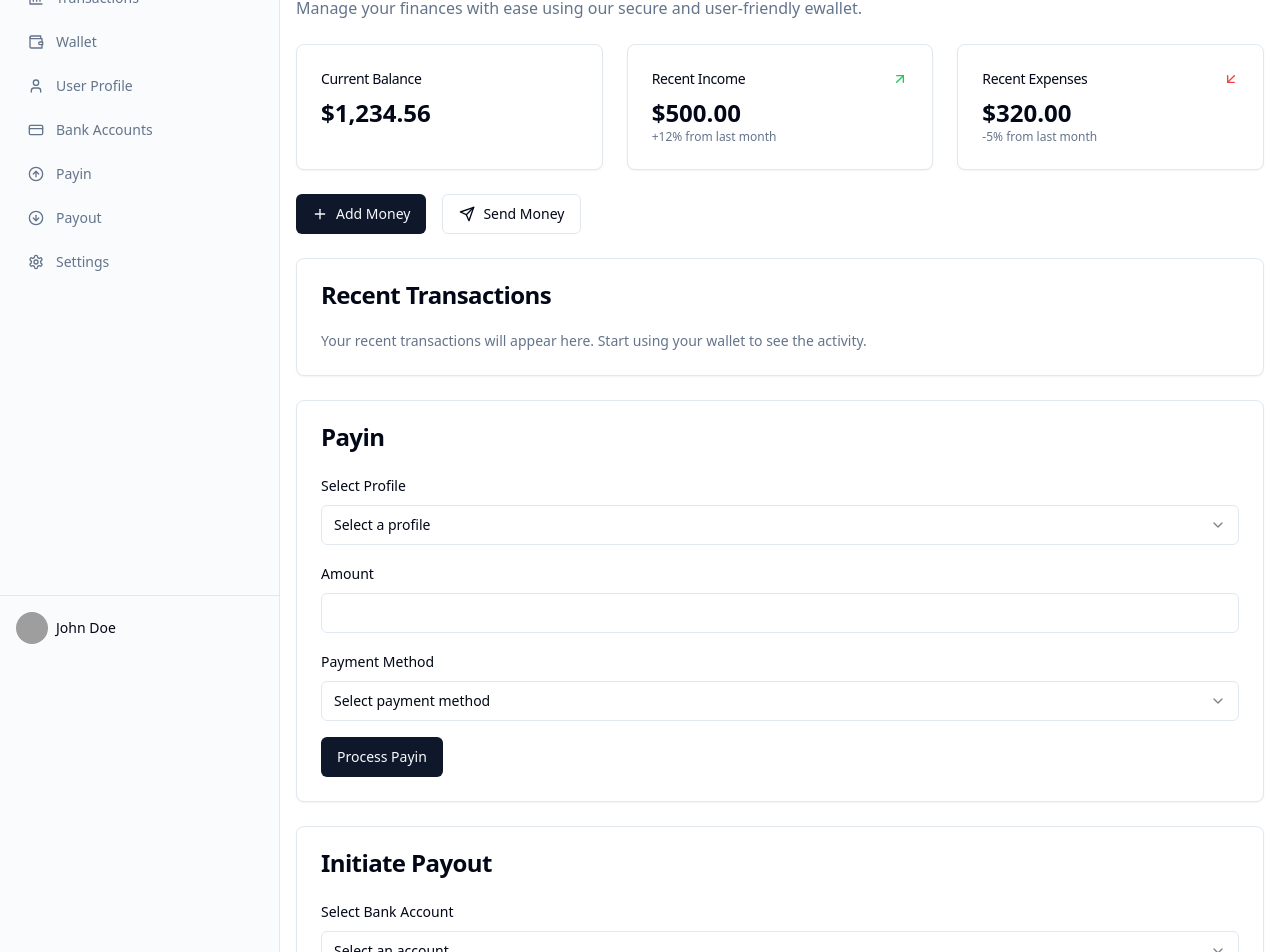
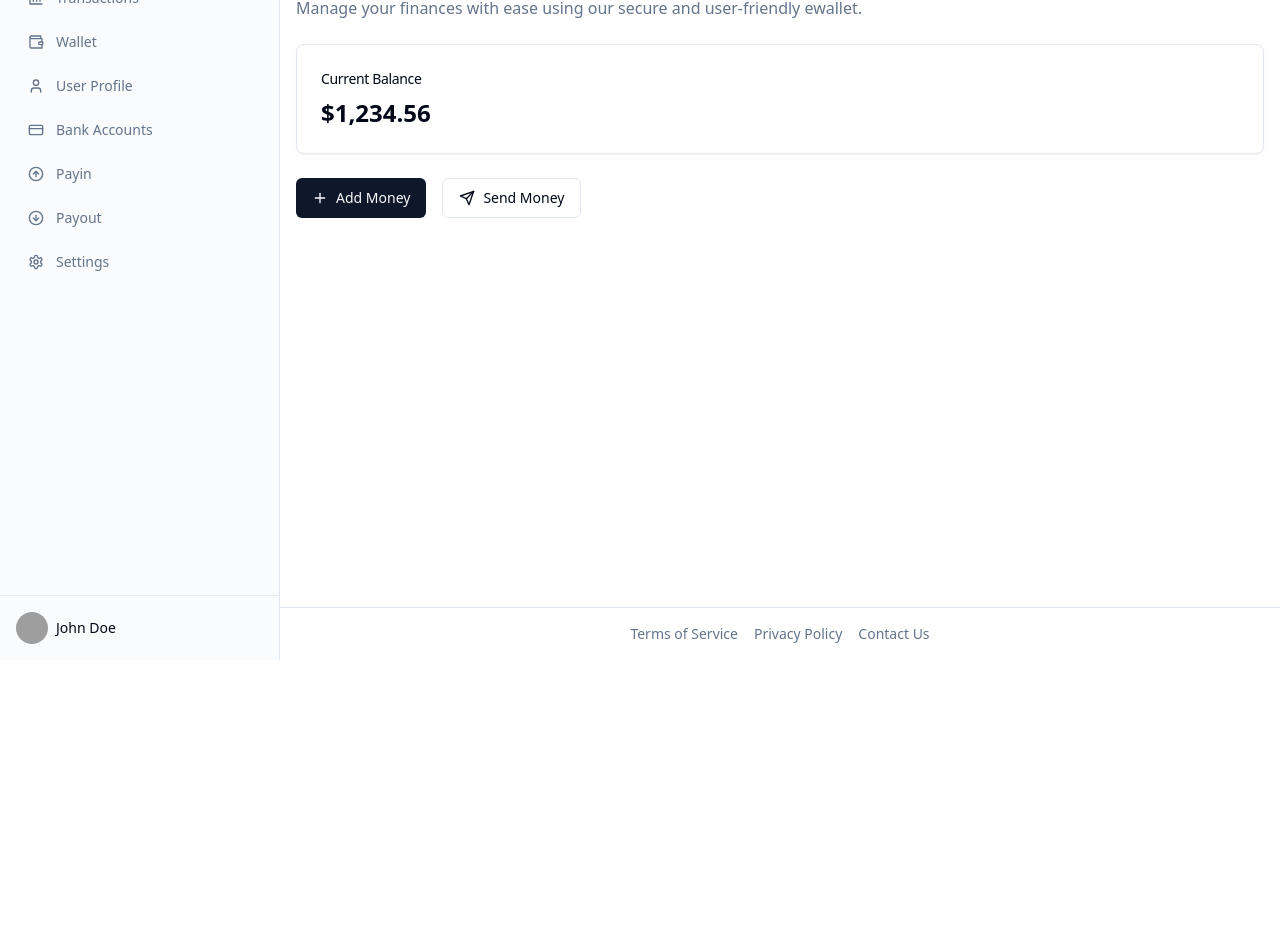
Before and after one commit to GPT-Engineer-App/nexuspay-ewallet, a React (Vite) app: page / in a window 1280 px wide. Shown: the part 140-1092 px from the top of the page. After the commit the page ends 800 px from the top, so only its background shows below. Built offline with nearby package versions, Linux system fonts and the light colour scheme; grey boxes are pictures that could not be loaded.

Commit message:
Update Index page with modal popups for Add Money and Send Money forms

```diff
--- a/src/components/PaymentComponent.jsx
+++ b/src/components/PaymentComponent.jsx
@@ -1,18 +1,12 @@
-import React, { useState, useEffect } from 'react';
+import React, { useState } from 'react';
 import { processPayin } from '@/lib/apiService';
 import { Button } from "@/components/ui/button";
-import { Card, CardContent, CardHeader, CardTitle } from "@/components/ui/card";
 import { Input } from "@/components/ui/input";
 import { Label } from "@/components/ui/label";
 import { useToast } from "@/components/ui/use-toast";
 import { Select, SelectContent, SelectItem, SelectTrigger, SelectValue } from "@/components/ui/select";
 
 const PaymentComponent = () => {
-  const [profiles, setProfiles] = useState([
-    { id: 1, name: "John Doe", email: "john@example.com", mobilenumber: "1234567890", address: "123 Main St" },
-    { id: 2, name: "Jane Smith", email: "jane@example.com", mobilenumber: "0987654321", address: "456 Elm St" },
-  ]);
-  const [selectedProfile, setSelectedProfile] = useState(null);
   const [payinData, setPayinData] = useState({
     name: "",
     email: "",
@@ -26,23 +20,6 @@ const PaymentComponent = () => {
 
   const [loading, setLoading] = useState(false);
   const { toast } = useToast();
-
-  useEffect(() => {
-    if (selectedProfile) {
-      setPayinData(prevData => ({
-        ...prevData,
-        name: selectedProfile.name,
-        email: selectedProfile.email,
-        mobilenumber: selectedProfile.mobilenumber,
-        address: selectedProfile.address,
-      }));
-    }
-  }, [selectedProfile]);
-
-  const handleProfileChange = (profileId) => {
-    const profile = profiles.find(p => p.id.toString() === profileId);
-    setSelectedProfile(profile);
-  };
 
   const handleInputChange = (e) => {
     const { name, value } = e.target;
@@ -70,27 +47,7 @@ const PaymentComponent = () => {
   };
 
   return (
-    <Card>
-      <CardHeader>
-        <CardTitle>Payin</CardTitle>
-      </CardHeader>
-      <CardContent>
     <form onSubmit={handlePayin} className="space-y-4">
-          <div className="space-y-2">
-            <Label htmlFor="profile">Select Profile</Label>
-            <Select onValueChange={handleProfileChange}>
-              <SelectTrigger>
-                <SelectValue placeholder="Select a profile" />
-              </SelectTrigger>
-              <SelectContent>
-                {profiles.map((profile) => (
-                  <SelectItem key={profile.id} value={profile.id.toString()}>
-                    {profile.name}
-                  </SelectItem>
-                ))}
-              </SelectContent>
-            </Select>
-          </div>
       <div className="space-y-2">
         <Label htmlFor="amount">Amount</Label>
         <Input
@@ -115,12 +72,10 @@ const PaymentComponent = () => {
           </SelectContent>
         </Select>
       </div>
-          <Button type="submit" disabled={loading}>
-            {loading ? 'Processing Payin...' : 'Process Payin'}
+      <Button type="submit" disabled={loading} className="w-full">
+        {loading ? 'Processing...' : 'Add Money'}
       </Button>
     </form>
-      </CardContent>
-    </Card>
   );
 };
 
--- a/src/components/PayoutComponent.jsx
+++ b/src/components/PayoutComponent.jsx
@@ -1,14 +1,16 @@
 import React, { useState } from 'react';
-import { Card, CardContent, CardHeader, CardTitle } from "@/components/ui/card";
+import { Card, CardContent } from "@/components/ui/card";
 import { Button } from "@/components/ui/button";
 import { Input } from "@/components/ui/input";
 import { Label } from "@/components/ui/label";
 import { Select, SelectContent, SelectItem, SelectTrigger, SelectValue } from "@/components/ui/select";
 import { useToast } from "@/components/ui/use-toast";
+import { processPayout } from '@/lib/apiService';
 
 const PayoutComponent = () => {
   const [selectedAccount, setSelectedAccount] = useState('');
   const [amount, setAmount] = useState('');
+  const [loading, setLoading] = useState(false);
   const { toast } = useToast();
 
   // Mock data for saved bank accounts
@@ -25,22 +27,32 @@ const PayoutComponent = () => {
     setAmount(e.target.value);
   };
 
-  const handleSubmit = (e) => {
+  const handleSubmit = async (e) => {
     e.preventDefault();
-    // TODO: Implement payout logic and API call
-    console.log('Payout submitted:', { selectedAccount, amount });
+    setLoading(true);
+    try {
+      const payoutData = {
+        accountId: selectedAccount,
+        amount: parseFloat(amount),
+        // Add other necessary fields for payout
+      };
+      const result = await processPayout(payoutData);
       toast({
         title: "Payout Initiated",
         description: `Payout of $${amount} to account ${selectedAccount} has been initiated.`,
       });
+    } catch (error) {
+      toast({
+        title: "Payout Error",
+        description: error.message,
+        variant: "destructive",
+      });
+    } finally {
+      setLoading(false);
+    }
   };
 
   return (
-    <Card>
-      <CardHeader>
-        <CardTitle>Initiate Payout</CardTitle>
-      </CardHeader>
-      <CardContent>
     <form onSubmit={handleSubmit} className="space-y-4">
       <div className="space-y-2">
         <Label htmlFor="account">Select Bank Account</Label>
@@ -67,10 +79,10 @@ const PayoutComponent = () => {
           onChange={handleAmountChange}
         />
       </div>
-          <Button type="submit" className="w-full">Initiate Payout</Button>
+      <Button type="submit" className="w-full" disabled={loading}>
+        {loading ? 'Processing...' : 'Send Money'}
+      </Button>
     </form>
-      </CardContent>
-    </Card>
   );
 };
 
--- a/src/pages/Index.jsx
+++ b/src/pages/Index.jsx
@@ -1,12 +1,15 @@
+import { useState } from "react";
 import { Card, CardContent, CardHeader, CardTitle } from "@/components/ui/card";
 import { Button } from "@/components/ui/button";
-import { ArrowUpRight, ArrowDownLeft, Plus, Send } from "lucide-react";
+import { Plus, Send } from "lucide-react";
+import { Dialog, DialogContent, DialogHeader, DialogTitle, DialogTrigger } from "@/components/ui/dialog";
 import PaymentComponent from "@/components/PaymentComponent";
-import UserProfileComponent from "@/components/UserProfileComponent";
-import BankAccountManagement from "@/components/BankAccountManagement";
 import PayoutComponent from "@/components/PayoutComponent";
 
 const Index = () => {
+  const [isAddMoneyOpen, setIsAddMoneyOpen] = useState(false);
+  const [isSendMoneyOpen, setIsSendMoneyOpen] = useState(false);
+
   return (
     <div className="space-y-6">
       <h1 className="text-3xl font-bold">Welcome to Nexuspay</h1>
@@ -14,7 +17,6 @@ const Index = () => {
         Manage your finances with ease using our secure and user-friendly ewallet.
       </p>
 
-      <div className="grid gap-6 md:grid-cols-2 lg:grid-cols-3">
       <Card>
         <CardHeader className="flex flex-row items-center justify-between space-y-0 pb-2">
           <CardTitle className="text-sm font-medium">Current Balance</CardTitle>
@@ -24,56 +26,35 @@ const Index = () => {
         </CardContent>
       </Card>
 
-        <Card>
-          <CardHeader className="flex flex-row items-center justify-between space-y-0 pb-2">
-            <CardTitle className="text-sm font-medium">Recent Income</CardTitle>
-            <ArrowUpRight className="h-4 w-4 text-green-500" />
-          </CardHeader>
-          <CardContent>
-            <div className="text-2xl font-bold">$500.00</div>
-            <p className="text-xs text-muted-foreground">+12% from last month</p>
-          </CardContent>
-        </Card>
-
-        <Card>
-          <CardHeader className="flex flex-row items-center justify-between space-y-0 pb-2">
-            <CardTitle className="text-sm font-medium">Recent Expenses</CardTitle>
-            <ArrowDownLeft className="h-4 w-4 text-red-500" />
-          </CardHeader>
-          <CardContent>
-            <div className="text-2xl font-bold">$320.00</div>
-            <p className="text-xs text-muted-foreground">-5% from last month</p>
-          </CardContent>
-        </Card>
-      </div>
-
       <div className="flex flex-wrap gap-4">
+        <Dialog open={isAddMoneyOpen} onOpenChange={setIsAddMoneyOpen}>
+          <DialogTrigger asChild>
             <Button>
               <Plus className="mr-2 h-4 w-4" /> Add Money
             </Button>
+          </DialogTrigger>
+          <DialogContent className="sm:max-w-[425px]">
+            <DialogHeader>
+              <DialogTitle>Add Money</DialogTitle>
+            </DialogHeader>
+            <PaymentComponent />
+          </DialogContent>
+        </Dialog>
+
+        <Dialog open={isSendMoneyOpen} onOpenChange={setIsSendMoneyOpen}>
+          <DialogTrigger asChild>
             <Button variant="outline">
               <Send className="mr-2 h-4 w-4" /> Send Money
             </Button>
+          </DialogTrigger>
+          <DialogContent className="sm:max-w-[425px]">
+            <DialogHeader>
+              <DialogTitle>Send Money</DialogTitle>
+            </DialogHeader>
+            <PayoutComponent />
+          </DialogContent>
+        </Dialog>
       </div>
-
-      <Card>
-        <CardHeader>
-          <CardTitle>Recent Transactions</CardTitle>
-        </CardHeader>
-        <CardContent>
-          <p className="text-sm text-muted-foreground">
-            Your recent transactions will appear here. Start using your wallet to see the activity.
-          </p>
-        </CardContent>
-      </Card>
-
-      <PaymentComponent />
-
-      <PayoutComponent />
-
-      <UserProfileComponent />
-
-      <BankAccountManagement />
     </div>
   );
 };
```
Lines whose indentation alone changed are shown as unchanged.
